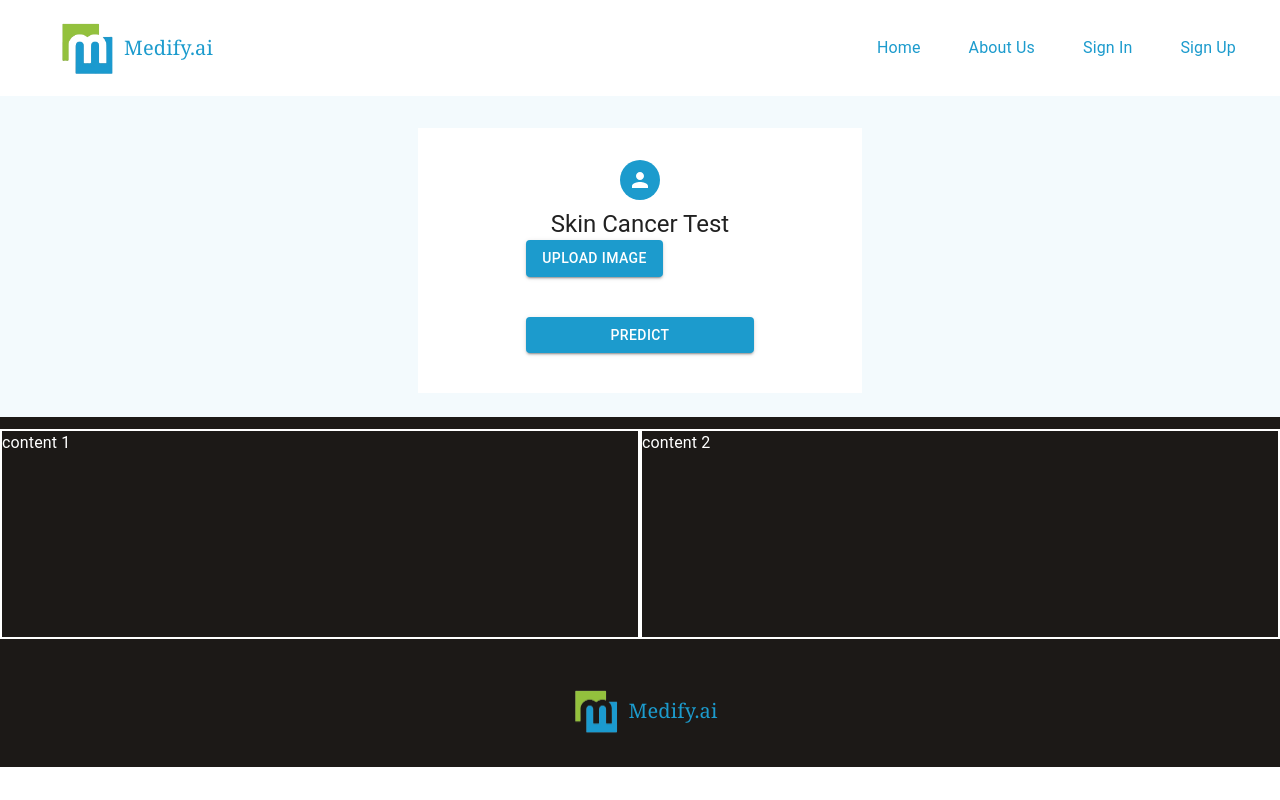
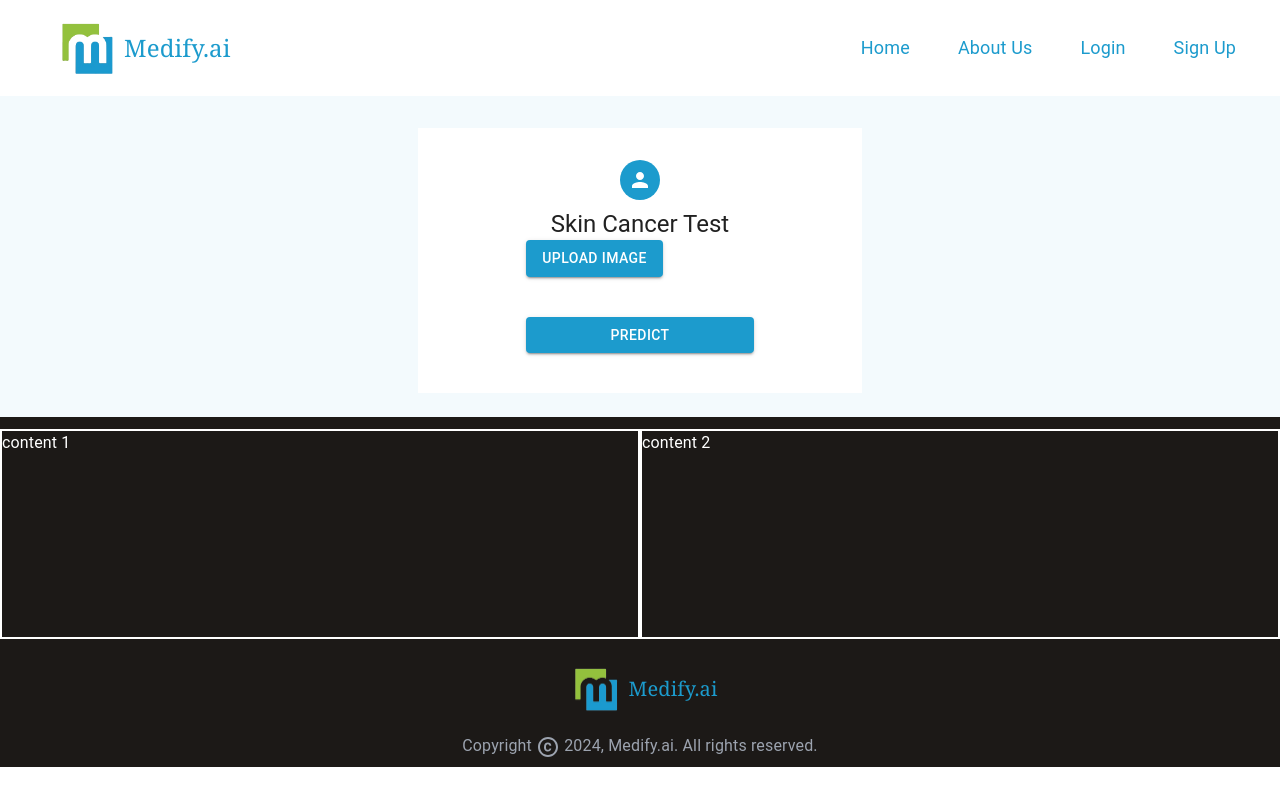
Before and after one commit to lavishmeena2764/Google-Solution-Challenge-24, a React (Vite) app: page /skin in a window 1280 px wide. Built offline with nearby package versions, Linux system fonts and the light colour scheme.

Commit message:
minor changes

```diff
--- a/src/components/Footer.jsx
+++ b/src/components/Footer.jsx
@@ -1,20 +1,20 @@
+import CopyrightIcon from "@mui/icons-material/Copyright";
 function Footer() {
   return (
     <div className="h-48 lg:h-[350px] bg-stone-900 w-full flex flex-col justify-between">
       <div className="h-3/5 my-3 flex text-white">
-          <div className="border-2 border-white w-1/2">
-            content 1
+        <div className="border-2 border-white w-1/2">content 1</div>
+        <div className="border-2 border-white w-1/2">content 2</div>
       </div>
-          <div className="border-2 border-white w-1/2">
-            content 2
-          </div>
-        </div>
-        <div className="flex items-center justify-center lg:my-8 my-5">
+      <div className="flex items-center justify-center my-2">
         <img src="../logo.png" height={50} width={50} className="mx-2" />
         <p className="text-medBlue-200 text-xl font-serif">Medify.ai</p>
+      </div>
+      <div className="text-gray-400 text-center py-2">
+        Copyright <CopyrightIcon /> 2024, Medify.ai. All rights reserved.
       </div>
     </div>
   );
 }
 
-export default Footer
+export default Footer;
--- a/src/components/HowitWorks.jsx
+++ b/src/components/HowitWorks.jsx
@@ -1,4 +1,4 @@
-// eslint-disable-next-line no-unused-vars
+/* eslint-disable no-unused-vars */
 import HorizontalNonLinearStepper from "./StepperDesktop";
 import VerticalLinearStepper from "./StepperMobile";
 
@@ -10,9 +10,9 @@ function HowitWorks() {
           <p className="text-3xl my-5 font-serif font-600 text-center">
             How It Works
           </p>
-          <div className="w-full pl-[50px] py-5">
-            <VerticalLinearStepper />
-             {/* <HorizontalNonLinearStepper/> */}
+          <div className="w-full">
+            {/* <VerticalLinearStepper /> */}
+            <HorizontalNonLinearStepper />
           </div>
         </div>
       </main>
--- a/src/components/NavBar.jsx
+++ b/src/components/NavBar.jsx
@@ -11,7 +11,7 @@ const Navbar = () => {
   const navItems = [
     { id: 1, text: "Home", url: "/" },
     { id: 2, text: "About Us", url: "/" },
-    { id: 3, text: "Sign In", url: "http://127.0.0.1:5173/signin" },
+    { id: 3, text: "Login", url: "http://127.0.0.1:5173/signin" },
     { id: 4, text: "Sign Up", url: "/" },
   ];
 
@@ -27,14 +27,14 @@ const Navbar = () => {
           width={60}
           className="ml-1 lg:ml-10 "
         />
-        <p className="text-xl mx-2 font-serif">Medify.ai</p>
+        <p className="text-2xl mx-2 font-serif">Medify.ai</p>
       </div>
       {/* Desktop Navigation */}
       <ul className="hidden md:flex mr-1">
         {navItems.map((item) => (
           <li
             key={item.id}
-            className="p-4 rounded-xl m-2 cursor-pointer duration-300 hover:text-blue-600 text-md"
+            className="p-4 rounded-xl m-2 cursor-pointer duration-300 hover:text-blue-600 text-lg"
           >
             {item.text}
           </li>
--- a/src/pages/Home.jsx
+++ b/src/pages/Home.jsx
@@ -12,10 +12,6 @@ function Home() {
       <Carousels />
       <HowitWorks/>
       <Footer />
-      {/* <Login/>
-      <Diabetes/>
-      <Heart/>
-      <Skin/> */}
     </>
   );
 }
```
Lines whose indentation alone changed are shown as unchanged.
